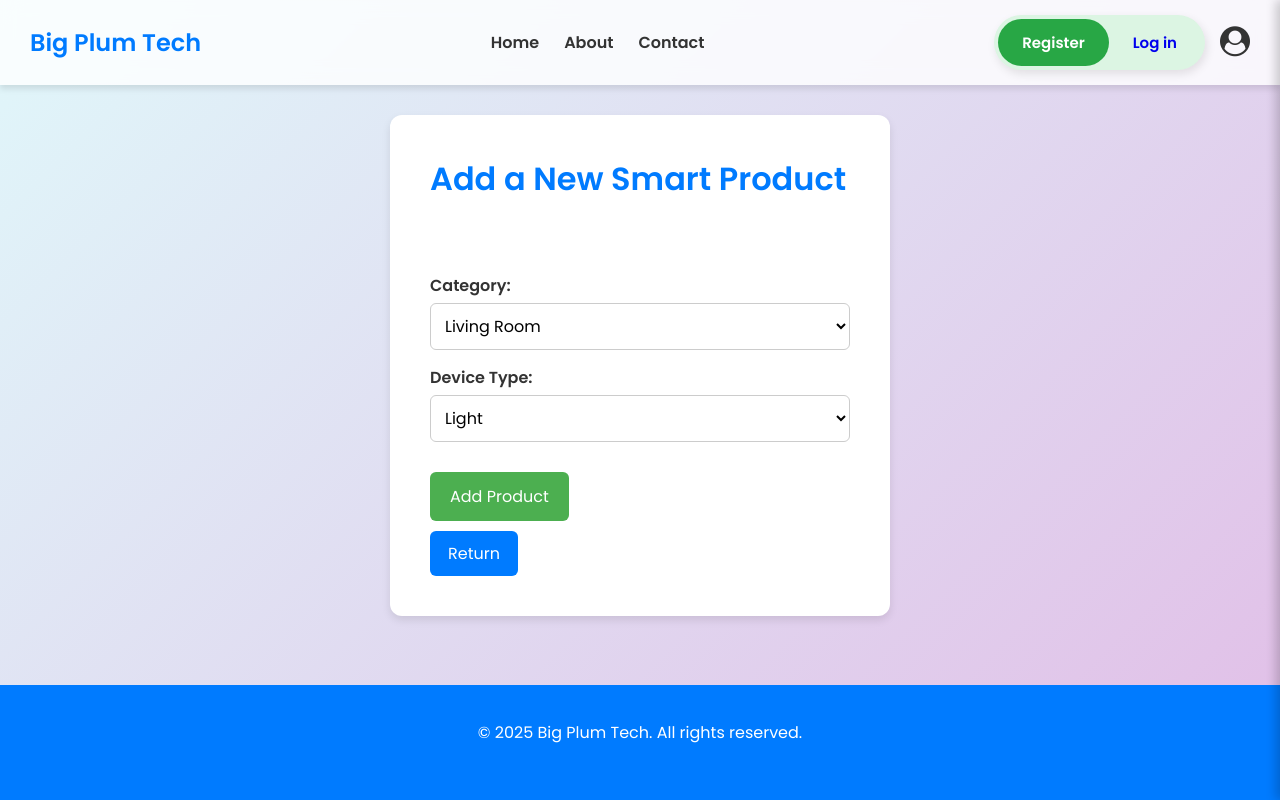
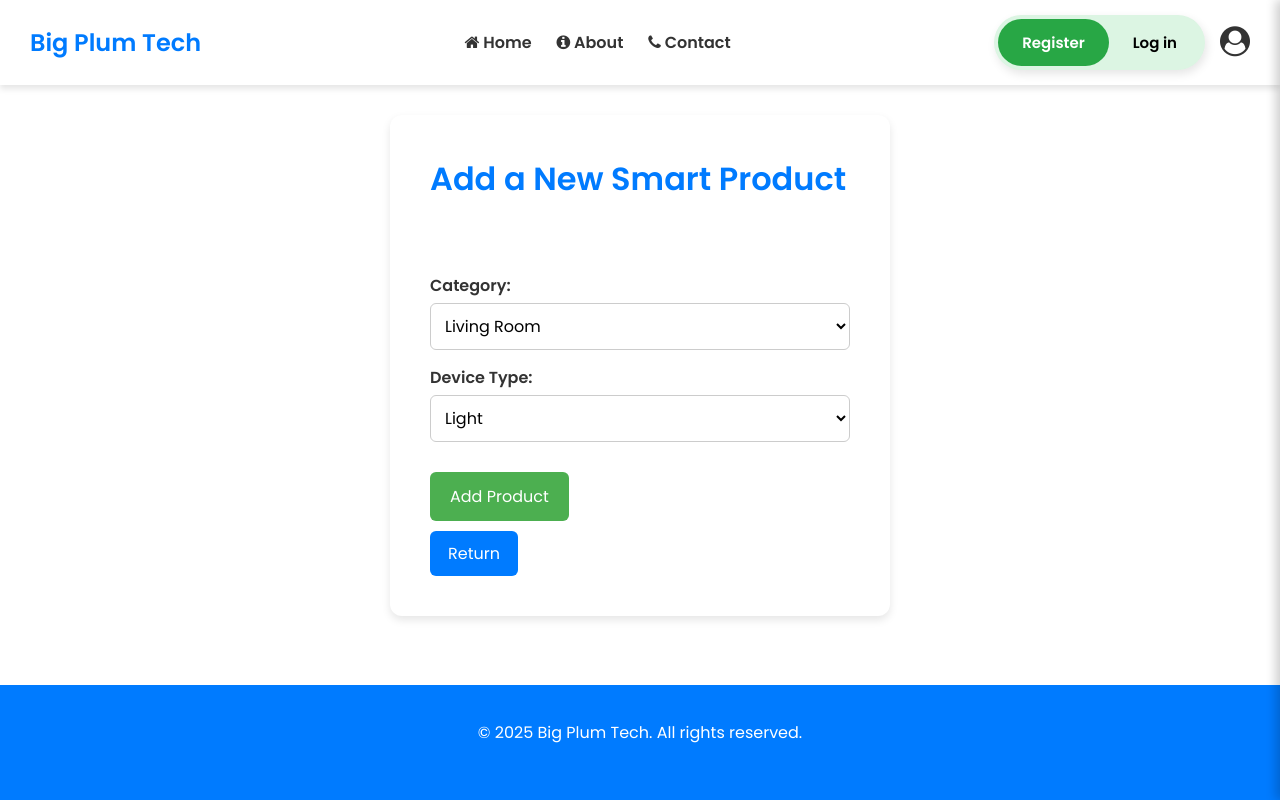
Before and after one commit to RidSoftware/BigPlumTech, a plain HTML site: page Frontend-DevFolder/Main/Pages/HTML/Device-handling.html in a window 1280 px wide. Drawn offline with Linux system fonts and the light colour scheme.

Commit message:
Improved and added athe navbar icons. Also deleted the background colour for the device handling.

```diff
--- a/Frontend-DevFolder/Main/Pages/Assets/CSS/Device-handling.css
+++ b/Frontend-DevFolder/Main/Pages/Assets/CSS/Device-handling.css
@@ -12,7 +12,6 @@ body {
     display: flex;
     flex-direction: column;
     min-height: 100vh;
-    background: linear-gradient(135deg, #e0f7fa, #e1bee7);
     color: #333;
     padding-top: 80px; /* Prevents navbar collision */
 }
--- a/Frontend-DevFolder/Main/Pages/Assets/CSS/Navbar-Footer-style.css
+++ b/Frontend-DevFolder/Main/Pages/Assets/CSS/Navbar-Footer-style.css
@@ -92,6 +92,10 @@ header {
     transition: all 0.3s;
 }
 
+#login-btn {
+    color: black;
+}
+
 /* Active Register Button */
 .auth-toggle a.active {
     background: #28a745;
--- a/Frontend-DevFolder/Main/Pages/Assets/JS/navbar-footer-loader.js
+++ b/Frontend-DevFolder/Main/Pages/Assets/JS/navbar-footer-loader.js
@@ -158,9 +158,9 @@ document.addEventListener("DOMContentLoaded", function () {
 
             // Default Navbar Links
             navLinks.innerHTML = `
-                <li><a href="index.html">Home</a></li>
-                <li><a href="About.html">About</a></li>
-                <li><a href="Contact.html">Contact</a></li>
+                <li><a href="index.html"><i class="fa fa-home"></i> Home</a></li>
+                <li><a href="About.html"><i class="fa fa-info-circle"></i> About</a></li>
+                <li><a href="Contact.html"><i class="fa fa-phone"></i> Contact</a></li>
             `;
         }
 
--- a/Frontend-DevFolder/Main/Pages/HTML/Navbar.html
+++ b/Frontend-DevFolder/Main/Pages/HTML/Navbar.html
@@ -15,9 +15,6 @@
         <nav class="nav-container">
             <ul class="nav-links" id="nav-links">
                 <!-- This will be updated dynamically -->
-                <li><a href="index.html">Home</a></li>
-                <li><a href="About.html">About</a></li>
-                <li><a href="Contact.html">Contact</a></li>
             </ul>
         </nav>
 
```
